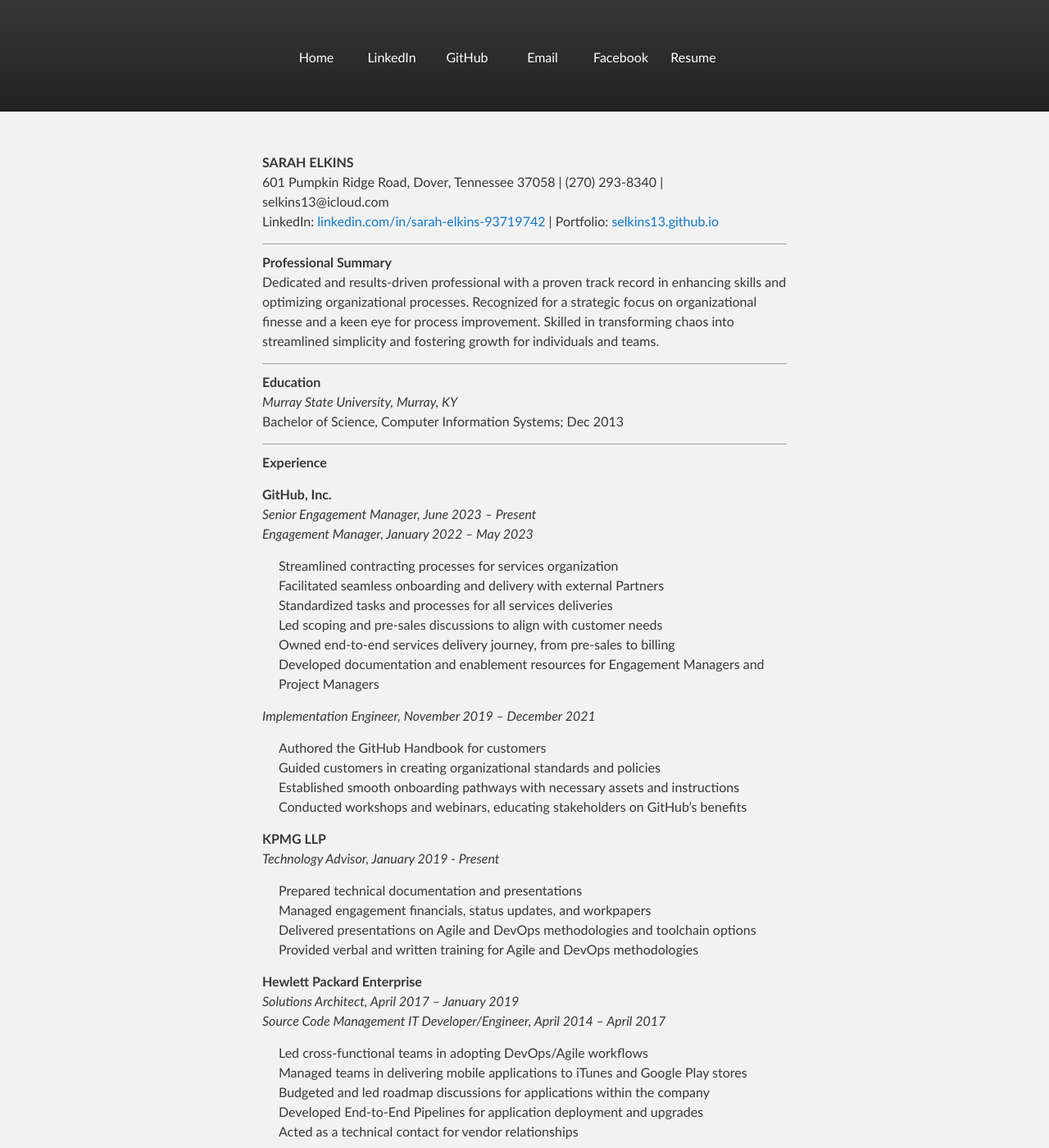
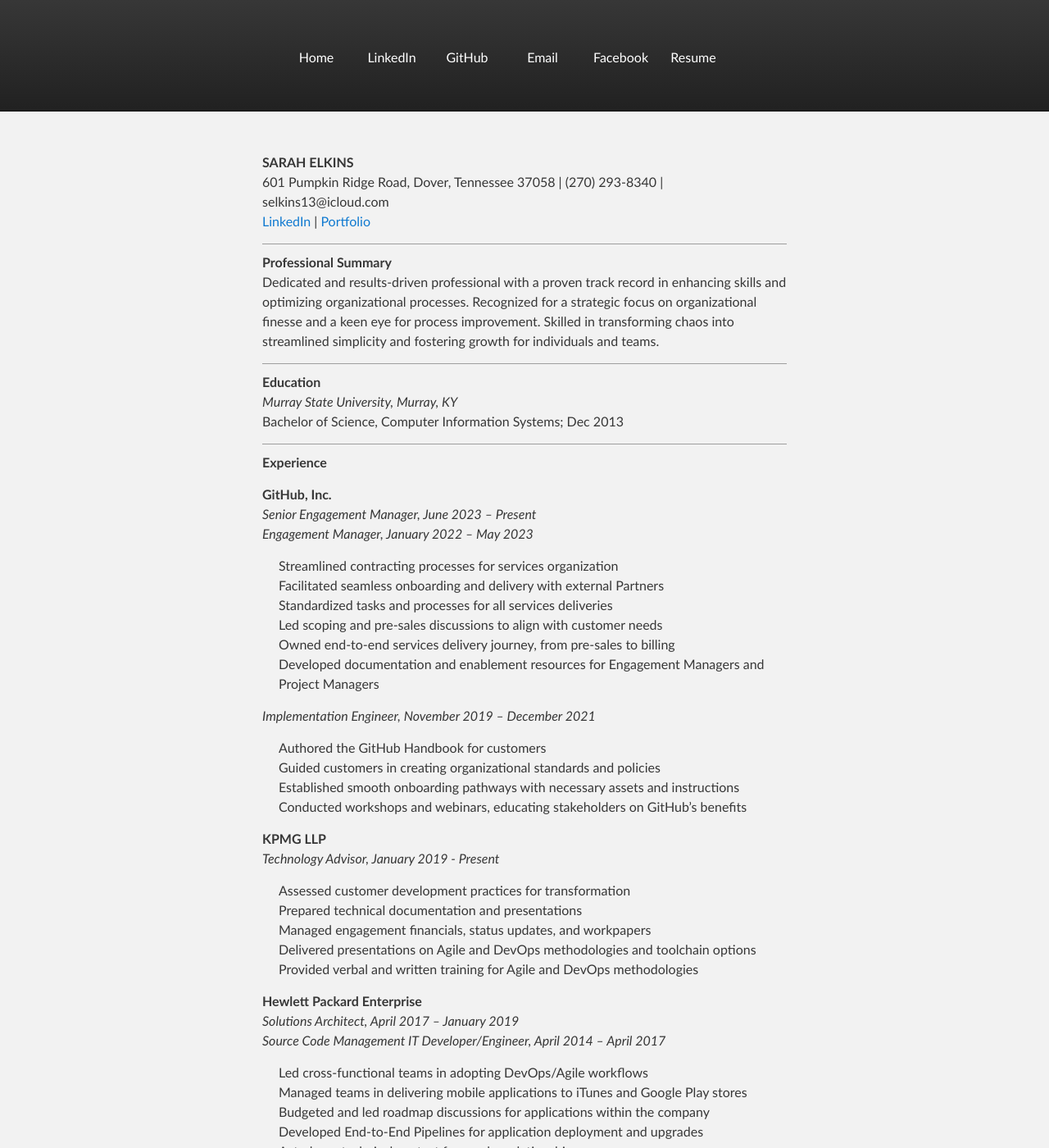
Before and after one commit to selkins13/selkins13.github.io, a Jekyll site: the page built from documents/resume.md, in a window 1280 px wide and 1400 px high. Shown: the whole window at 82% size. Built offline with Jekyll 4.4.1, drawn with Linux system fonts in a browser that asks for light colours; our own code applies the rules of GitHub Pages for plain Markdown files; some of the changed text lies outside the part shown; grey boxes are pictures that could not be loaded.

Commit message:
Update resume.md

```diff
--- a/documents/resume.md
+++ b/documents/resume.md
@@ -1,6 +1,6 @@
 **SARAH ELKINS**
 601 Pumpkin Ridge Road, Dover, Tennessee 37058 | (270) 293-8340 | selkins13@icloud.com
-LinkedIn: [linkedin.com/in/sarah-elkins-93719742](https://linkedin.com/in/sarah-elkins-93719742) | Portfolio: [selkins13.github.io](https://selkins13.github.io)
+[LinkedIn](https://linkedin.com/in/sarah-elkins-93719742) | [Portfolio](https://selkins13.github.io)
 
 ---
 
@@ -35,6 +35,7 @@
 
 **KPMG LLP**
 *Technology Advisor, January 2019 - Present*
+- Assessed customer development practices for transformation
 - Prepared technical documentation and presentations
 - Managed engagement financials, status updates, and workpapers
 - Delivered presentations on Agile and DevOps methodologies and toolchain options
```
Also changed, not shown: other parts of documents/resume.md (+0 -4 lines).
